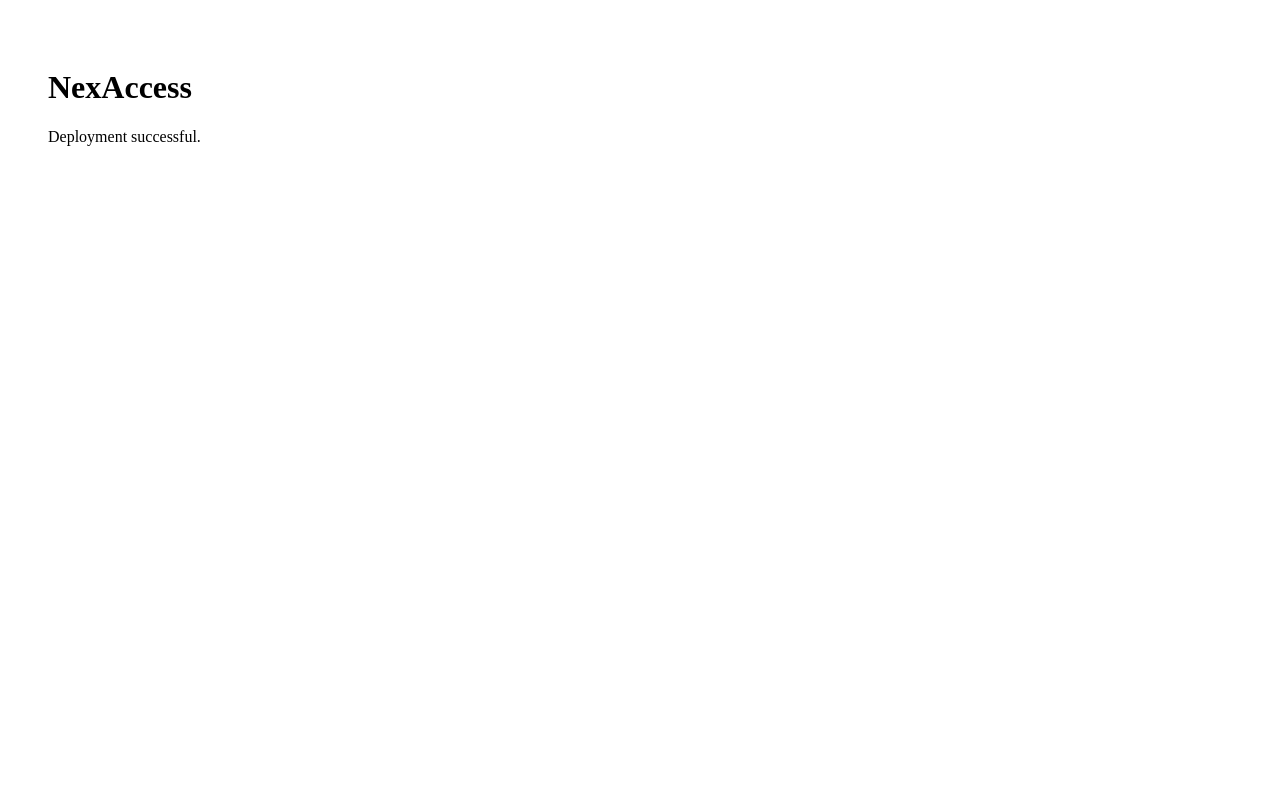
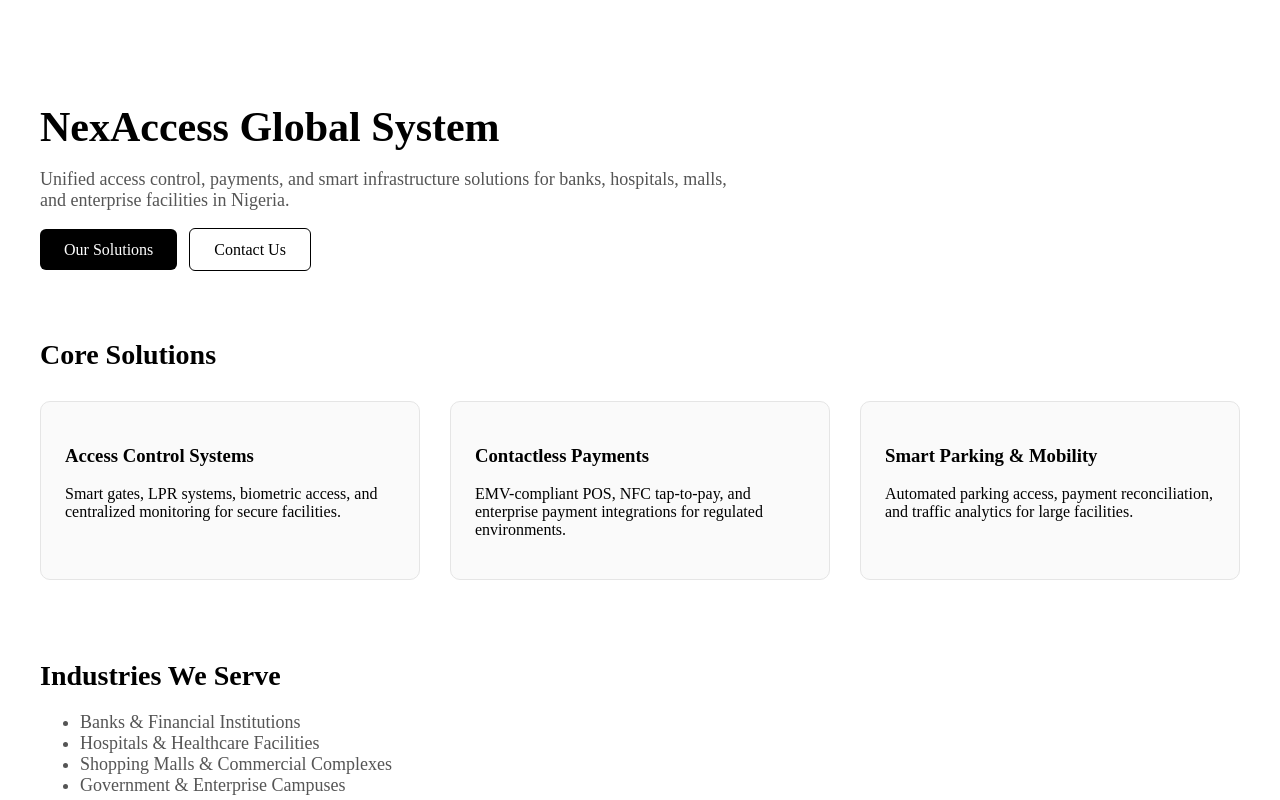
Before and after one commit to nwagwuemmanuel200-bit/nexaccess-website, a Next.js app: page / in a window 1280 px wide. Shown: the top 800 px of the page. Built offline with nearby package versions, Linux system fonts and the light colour scheme.

Commit message:
Rename Home to HomePage and enhance layout
Refactored the Home component to HomePage and updated the layout and content structure for better presentation.

```diff
--- a/app/page.js
+++ b/app/page.js
@@ -1,8 +1,117 @@
-export default function Home() {
+export default function HomePage() {
   return (
-    <main style={{ padding: 40 }}>
-      <h1>NexAccess</h1>
-      <p>Deployment successful.</p>
+    <main style={{ maxWidth: "1200px", margin: "0 auto", padding: "60px 20px" }}>
+
+      {/* HERO SECTION */}
+      <section style={{ marginBottom: "80px" }}>
+        <h1 style={{ fontSize: "42px", fontWeight: "700", marginBottom: "16px" }}>
+          NexAccess Global System
+        </h1>
+        <p style={{ fontSize: "18px", color: "#555", maxWidth: "700px" }}>
+          Unified access control, payments, and smart infrastructure solutions
+          for banks, hospitals, malls, and enterprise facilities in Nigeria.
+        </p>
+
+        <div style={{ marginTop: "30px" }}>
+          <a
+            href="#solutions"
+            style={{
+              padding: "12px 24px",
+              background: "#000",
+              color: "#fff",
+              borderRadius: "6px",
+              textDecoration: "none",
+              marginRight: "12px"
+            }}
+          >
+            Our Solutions
+          </a>
+
+          <a
+            href="#contact"
+            style={{
+              padding: "12px 24px",
+              border: "1px solid #000",
+              borderRadius: "6px",
+              textDecoration: "none",
+              color: "#000"
+            }}
+          >
+            Contact Us
+          </a>
+        </div>
+      </section>
+
+      {/* SOLUTIONS SECTION */}
+      <section id="solutions" style={{ marginBottom: "80px" }}>
+        <h2 style={{ fontSize: "28px", marginBottom: "30px" }}>
+          Core Solutions
+        </h2>
+
+        <div style={{ display: "grid", gap: "30px", gridTemplateColumns: "repeat(auto-fit, minmax(260px, 1fr))" }}>
+
+          <div style={cardStyle}>
+            <h3>Access Control Systems</h3>
+            <p>
+              Smart gates, LPR systems, biometric access, and centralized
+              monitoring for secure facilities.
+            </p>
+          </div>
+
+          <div style={cardStyle}>
+            <h3>Contactless Payments</h3>
+            <p>
+              EMV-compliant POS, NFC tap-to-pay, and enterprise payment
+              integrations for regulated environments.
+            </p>
+          </div>
+
+          <div style={cardStyle}>
+            <h3>Smart Parking & Mobility</h3>
+            <p>
+              Automated parking access, payment reconciliation, and traffic
+              analytics for large facilities.
+            </p>
+          </div>
+
+        </div>
+      </section>
+
+      {/* SECTORS SECTION */}
+      <section style={{ marginBottom: "80px" }}>
+        <h2 style={{ fontSize: "28px", marginBottom: "20px" }}>
+          Industries We Serve
+        </h2>
+        <ul style={{ fontSize: "18px", color: "#555" }}>
+          <li>Banks & Financial Institutions</li>
+          <li>Hospitals & Healthcare Facilities</li>
+          <li>Shopping Malls & Commercial Complexes</li>
+          <li>Government & Enterprise Campuses</li>
+        </ul>
+      </section>
+
+      {/* CONTACT SECTION */}
+      <section id="contact">
+        <h2 style={{ fontSize: "28px", marginBottom: "16px" }}>
+          Contact NexAccess
+        </h2>
+        <p style={{ fontSize: "18px", color: "#555" }}>
+          Let’s discuss deployment, partnerships, or pilot programs.
+        </p>
+
+        <p style={{ marginTop: "10px" }}>
+          📧 Email: <strong>info@nexaccesssystems.com</strong><br />
+          📍 Nigeria
+        </p>
+      </section>
+
     </main>
   );
 }
+
+const cardStyle = {
+  border: "1px solid #e5e5e5",
+  borderRadius: "10px",
+  padding: "24px",
+  background: "#fafafa"
+};
```
